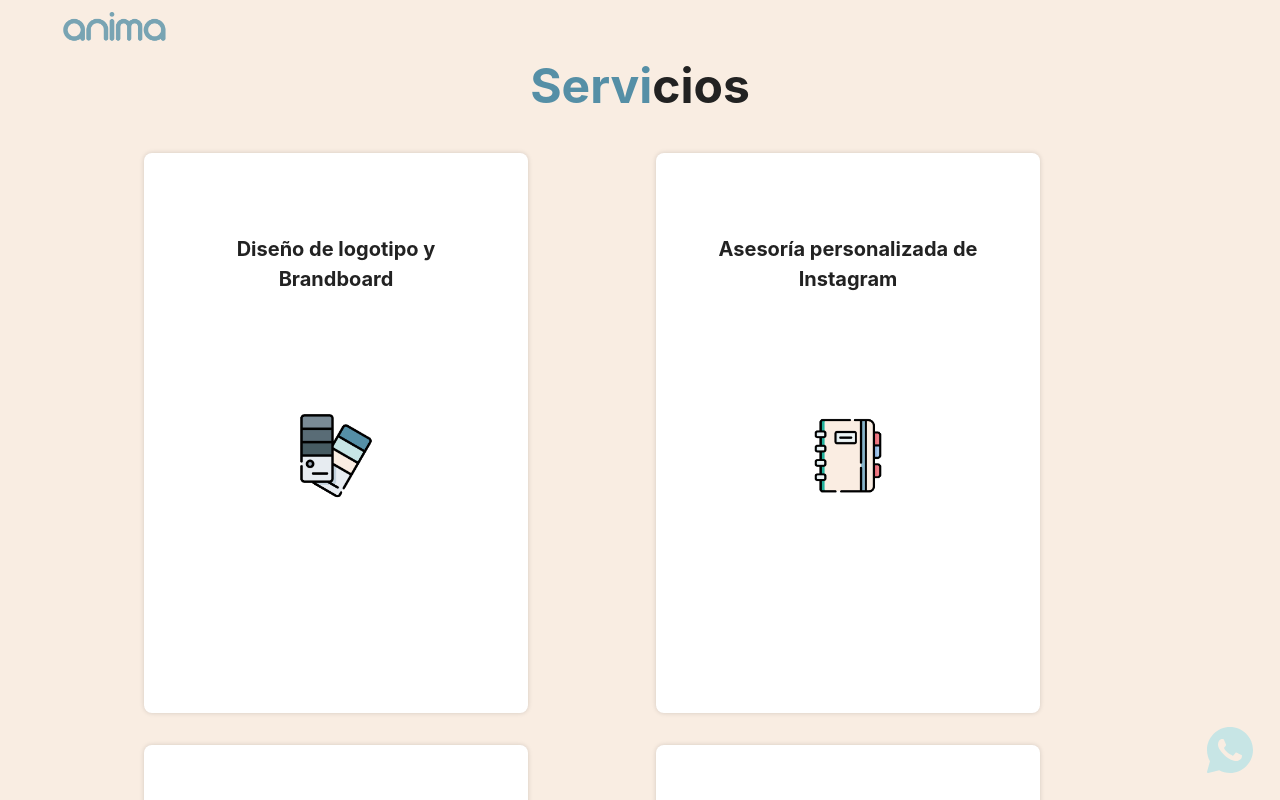
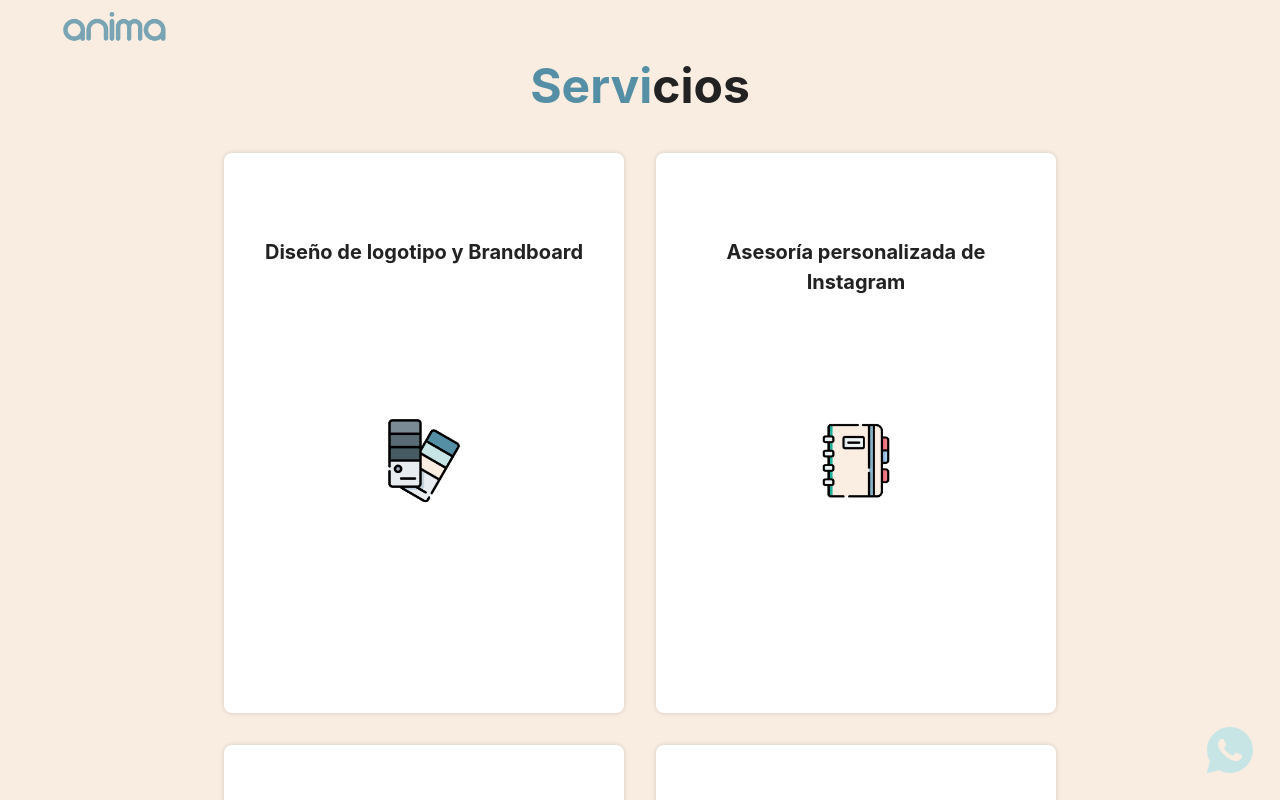
Before and after one commit to gerfabris/anima, a React (Vite) app: page /products in a window 1280 px wide. Shown: the top 800 px of the page. Built offline with nearby package versions, Linux system fonts and the light colour scheme; a web font is replaced by a local one.

Commit message:
Fix the wachiturreada

```diff
--- a/src/components/Products/ItemCard.css
+++ b/src/components/Products/ItemCard.css
@@ -1,5 +1,5 @@
 .service-card{
-    width: 60vmin;
+    width: 50vmin;
     height: 70vmin;
     position: relative;
     transform-style: preserve-3d;
@@ -10,7 +10,7 @@
 }
 
 .card__front,.card__back{
-    width: 80%;
+    width: 100%;
     height: 100%;
     display: flex;
     justify-content: space-evenly;
@@ -61,15 +61,12 @@
     align-items: center;
     flex-direction: column;
     text-align: center;
-    margin: 5px;
 }
-
 .card__content-description{
     font-size: 0.7em;
     margin-top: 5px;
     margin-bottom: 5px;
 }
-
 .card__content-button{
     margin: 10px;
     font-size: 0.7em;
@@ -79,12 +76,14 @@
 .card__back .card__content{
     box-shadow: 0 0 5px rgba(0, 0, 0, .15);
     backdrop-filter: blur(10px);
-    height: 90%;
-    width: 90%;
+    height: 100%;
+    width: 100%;
     padding: 1em;
+    justify-content: space-between;
 }
-
-
+.card__back .card__content-description{
+    text-align: center;
+}
 @media screen and (max-width:520px) {
     .service-card{
         width: 80vmin;
--- a/src/components/Products/ItemCard.jsx
+++ b/src/components/Products/ItemCard.jsx
@@ -29,7 +29,7 @@ export const ItemCard = ({ service, index, onClick }) => {
         <div className="card__content">
           <p className="card__content-description">{service.description}</p>
           <button className="card__content-button" type="submit">
-            Más info
+            Contratar
           </button>
         </div>
       </div>
```
